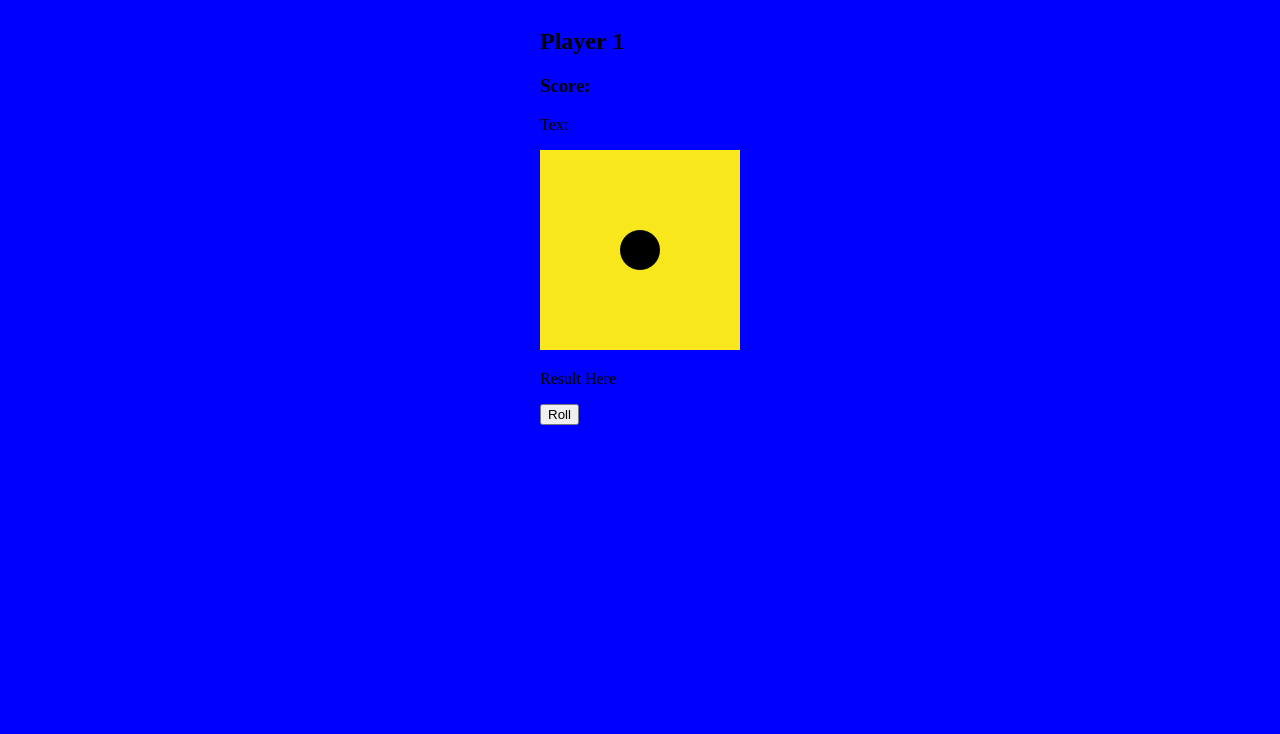
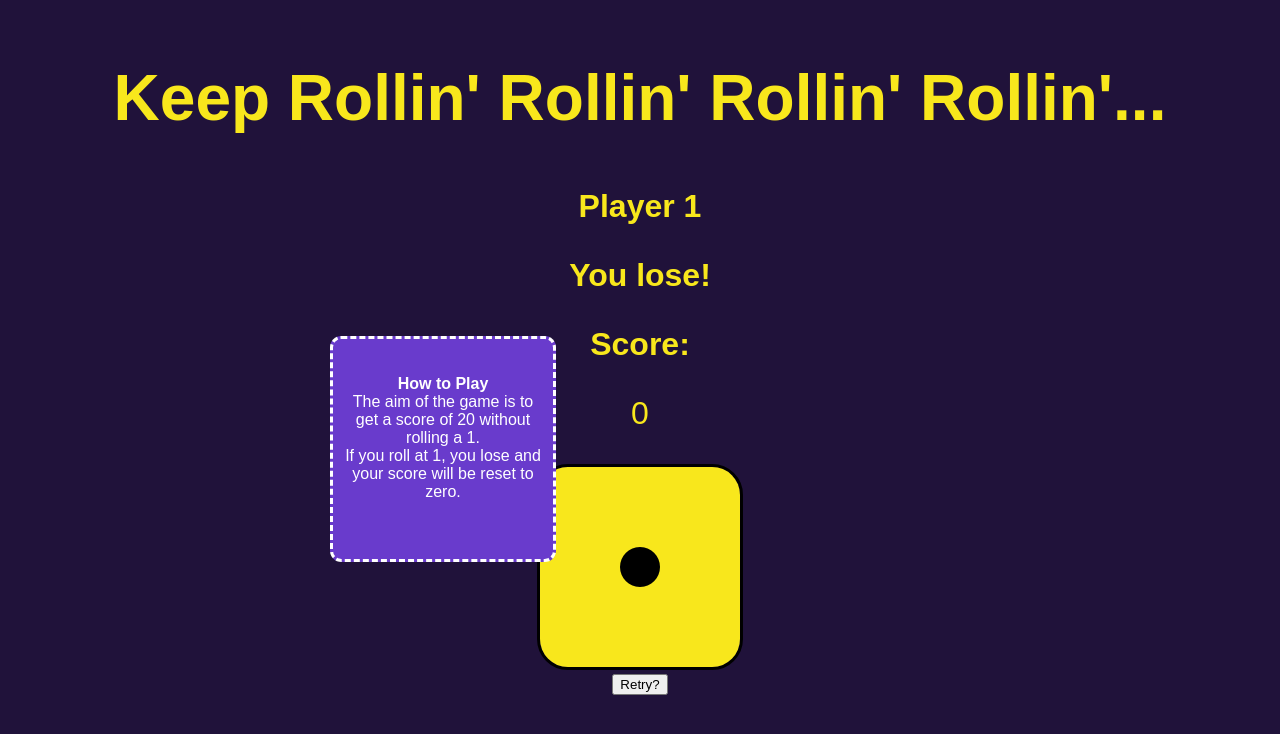
Before and after one commit to RomanHyde/dice-game, a plain HTML site: page index.html in a window 1280 px wide. Both pictures are taken after a click on the button "Roll". Drawn offline with Linux system fonts and the light colour scheme.

Commit message:
fourth commit

```diff
--- /dev/null
+++ b/css/main.sass
@@ -0,0 +1,52 @@
+body
+    background: #20123A
+    display: flex
+    justify-content: center
+
+h2
+    font-family: arial
+    font-size: 4rem
+    color: #F8E71C
+
+#status
+    font-family: arial
+    font-size: 2rem
+    color: #F8E71C
+
+.container
+    text-align: center
+
+h3
+    font-family: arial
+    font-size: 2rem
+    color: #F8E71C
+
+#rules-box
+    position: absolute
+    left: 25%
+    height: 200px
+    width: 200px
+    margin: 10px
+    padding-top: 20px
+    padding-left: 10px
+    padding-right: 10px
+    background-color: #693BCC
+    color: #fff
+    font-family: arial
+    font-size: 1rem
+    border-radius: 5%
+    border-style: dashed
+
+
+#scoreCount
+    font-family: arial
+    font-size: 2rem
+    color: #F8E71C
+
+img
+    border-radius: 15%
+    border-style: solid
+
+button
+    height 50px
+    width 150px
--- a/index.html
+++ b/index.html
@@ -5,27 +5,37 @@
     <meta charset="UTF-8">
     <meta http-equiv="X-UA-Compatible" content="IE=edge">
     <meta name="viewport" content="width=device-width, initial-scale=1.0">
-    <link rel="stylesheet" type="text/css" href="./styles/main.css" />
+    <link rel="stylesheet" type="text/css" href="./css/main.css" />
     <title>Dice Game 1 Player</title>
 </head>
 
 <body>
     <div class="container">
-        <h2>Player 1</h2>
+        <h2>Keep Rollin' Rollin' Rollin' Rollin'...</h2>
+        <h3>Player 1</h3>
+        <h3 id="status"> Want to play? </h3>
 
 
         <div class="dice-container">
 
             <div id="rules-box">
-                <p></p>
+                <p>
+                    <b>
+                        How to Play
+                    </b>
+                    <br>
+                    The aim of the game is to get a score of 20 without rolling a 1.
+                    <br>
+                    If you roll at 1, you lose and your score will be reset to zero.
+                </p>
             </div>
             <div class="score-box">
                 <h3 class="scoreTitle">Score:</h3>
-                <p id="score">Text</p>
+                <p id="scoreCount">0</p>
             </div>
 
             <img src="img/dice-default.jpg" alt="Dice image" id="die"></img>
-            <p class="die">Result Here</p>
+            <br>
             <button id="button" type="button">Roll</button>
         </div>
         <script src="script.js"></script>
--- a/script.js
+++ b/script.js
@@ -1,6 +1,6 @@
 // button element is declared here
 const button = document.getElementById("button");
-
+let score = 0
 
 // Click the butoon & get a random number each time
 button.addEventListener('click', () => {
@@ -12,71 +12,77 @@ button.addEventListener('click', () => {
         return Math.floor(Math.random() * (max - min) + min);
     };
 
-    let num = getRandomInt(1, 7)
+    let num = getRandomInt(1, 7);
 
     // Takes random number and outputs image
     let img = document.getElementById("die");
+    let status = document.getElementById("status");
+    let scoreCount = document.getElementById("scoreCount");
+    status.textContent = "Keep playing!";
+
+
     switch (num) {
         case 1:
             console.log("1");
+            console.log("lose");
+            console.log(`The final score is ${score}`);
+            scoreCount.textContent = score;
+            score = 0;
             img.src = '/img/dice1.png';
+            status.textContent = "You lose!";
+            button.textContent = "Retry?";
             break;
         case 2:
             console.log("2");
+            score += 2;
+            console.log(`The score is ${score}`);
+            scoreCount.textContent = score;
             img.src = '/img/dice2.png';
+            button.textContent = "Roll";
             break;
         case 3:
             console.log("3");
+            score += 3;
+            console.log(`The score is ${score}`);
+            scoreCount.textContent = score;
             img.src = '/img/dice3.png';
+            button.textContent = "Roll";
             break;
         case 4:
             console.log("4");
+            score += 4;
+            console.log(`The score is ${score}`);
+            scoreCount.textContent = score;
             img.src = '/img/dice4.png';
+            button.textContent = "Roll";
             break;
         case 5:
             console.log("5");
+            score += 5;
+            console.log(`The score is ${score}`);
+            scoreCount.textContent = score;
             img.src = '/img/dice5.png';
+            button.textContent = "Roll";
             break;
         case 6:
             console.log("6");
+            score += 6;
+            console.log(`The score is ${score}`);
+            scoreCount.textContent = score;
             img.src = '/img/dice6.png';
+            button.textContent = "Roll";
             break;
     };
+
+    if (score >= 20) {
+        status.textContent = "You win!";
+        console.log("Winner!")
+        button.textContent = "Retry?"
+        score = 0;
+    } else if (num == 1 ) {
+        button.textContent = "Retry?";
+    } else {
+        button.textContent = "Roll";
+    };
+
 });
-
-
-
-
-
-
-//
-
-// switch (num) {
-// case 1:
-//     dieText.innerText = "⚀";
-//     break;
-// case 2:
-//     dieText.innerText = "⚀";
-//     break;
-// case 3:
-//     dieText.innerText = "⚀";
-//     break;
-// case 4:
-//     dieText.innerText = "⚀";
-//     break;
-// case 5:
-//     dieText.innerText = "⚀";
-//     break;
-// case 6:
-//     dieText.innerText = "⚀";
-//     break;
-// };
-
-// ordan Crompton
-// 11:25 AM
-// return 1 + math.random
-
-// Jo
-// Jordan Crompton
-// 11:32 AM
-// let list = document.getElementsByTagName('ul')[0];
--- a/styles/main.sass
+++ /dev/null
@@ -1,4 +0,0 @@
-body
-    background: blue
-    display: flex
-    justify-content: center
```
Also changed, not shown: css/main.css (added), styles/main.css (deleted), 1 other file.
